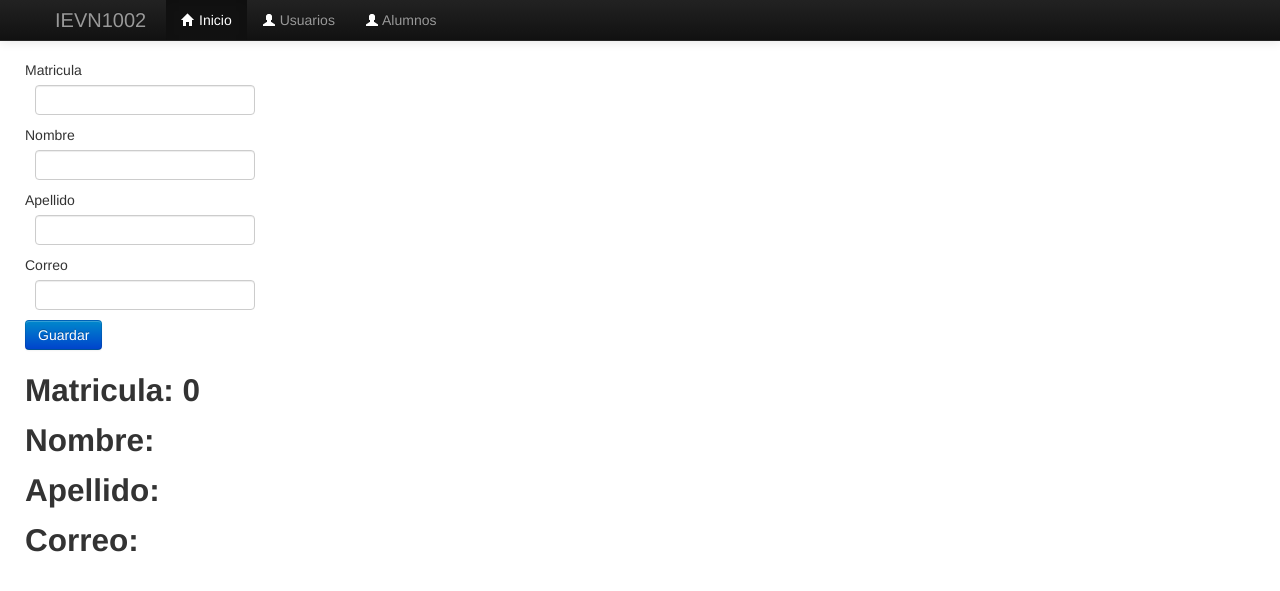
After one commit to IEVN1002-22001642/api_flask02, a Flask app: page /Alumnos in a window 1280 px wide. The commit adds this page. Shown: the top 591 px of the page. Run offline with Flask 3, Linux system fonts and the light colour scheme; some libraries are stand-ins or nearby versions.

Commit message:
formulario

```diff
--- a/app.py
+++ b/app.py
@@ -1,5 +1,6 @@
 from flask import Flask, render_template, request
 import math
+import forms
 
 app = Flask(__name__)
 
@@ -39,6 +40,21 @@ def dist():
         return render_template('distancia.html', resu = resu, x1 = x1, x2 = x2, y1 = y1, y2 = y2)
 
     return render_template("distancia.html")
+
+@app.route("/Alumnos",methods=['GET', 'POST'])
+def alumnos():
+    mat=0
+    nom=""
+    ape=""
+    email=""
+    alumno_clas = forms.UserForm(request.form)
+    if request.method == 'POST' and alumno_clas.validate():
+        mat=alumno_clas.matricula.data
+        nom=alumno_clas.nombre.data
+        ape=alumno_clas.apellido.data
+        email=alumno_clas.correo.data
+
+    return render_template('alumnos.html', form=alumno_clas, mat=mat, nom=nom, ape=ape, email=email)
 
 @app.route('/user/<string:user>')
 def user(user):
--- /dev/null
+++ b/forms.py
@@ -0,0 +1,17 @@
+from wtforms import Form
+from wtforms import StringField, PasswordField, EmailField, BooleanField, SubmitField, IntegerField
+from wtforms import validators
+
+class UserForm(Form):
+    matricula = IntegerField("Matricula",[
+        validators.DataRequired(message = 'El campo es requerido')
+    ])
+    nombre = StringField("Nombre",[
+        validators.DataRequired(message = 'El campo es requerido')
+    ])
+    apellido = StringField("Apellido",[
+        validators.DataRequired(message = 'El campo es requerido')
+    ])
+    correo = EmailField("Correo",[
+        validators.Email(message = 'Ingrese correo valido')
+    ])
--- a/requirements.txt
+++ b/requirements.txt
@@ -1,8 +1,13 @@
 blinker==1.9.0
 click==8.3.0
 colorama==0.4.6
+dnspython==2.8.0
+email-validator==2.3.0
 Flask==3.1.2
+Flask-WTF==1.2.2
+idna==3.11
 itsdangerous==2.2.0
 Jinja2==3.1.6
 MarkupSafe==3.0.3
 Werkzeug==3.1.3
+WTForms==3.2.1
--- a/templates/_macros.html
+++ b/templates/_macros.html
@@ -12,3 +12,18 @@
 </div>
 
 {% endmacro %}
+
+{% macro campoNuevos(field) %}
+
+<td>{{field.label}}</td>
+<dd>{{field(**kwargs) | safe}}</dd>
+
+{% if field.errors %}
+<ul>
+  {% for error in field.errors %}
+  <li style="color: red;">{{error}}</li>
+  {% endfor %}
+</ul>
+{% endif %}
+
+{% endmacro %}
--- /dev/null
+++ b/templates/alumnos.html
@@ -0,0 +1,20 @@
+{% extends "layout.html" %}
+{% import "_macros.html" as macro %}
+    {% block container %}
+
+    <form action = "" method = "post" novalidate>
+
+        {{ macro.campoNuevos(form.matricula)}}
+        {{ macro.campoNuevos(form.nombre) }}
+        {{ macro.campoNuevos(form.apellido) }}
+        {{ macro.campoNuevos(form.correo)}}
+        <input type="submit" value="Guardar" class="btn btn-primary">
+
+    </form>
+
+    <h2>Matricula: {{mat}}</h2>
+    <h2>Nombre: {{nom}}</h2>
+    <h2>Apellido: {{ape}}</h2>
+    <h2>Correo: {{email}}</h2>
+
+    {% endblock %}
```
